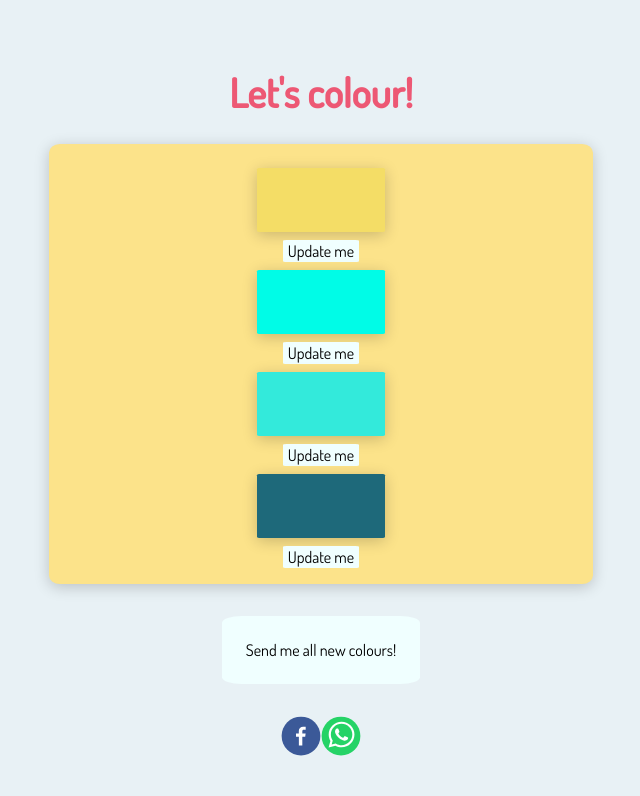
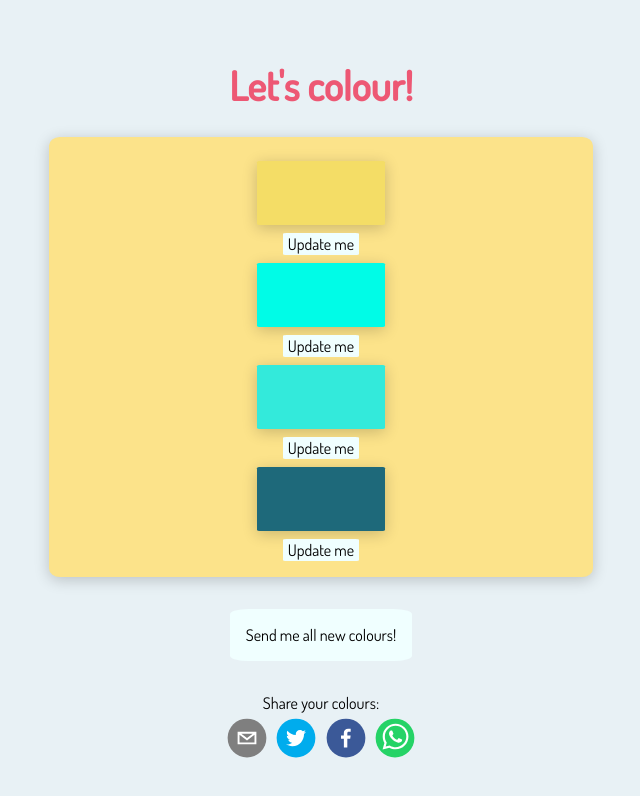
Before and after one commit to Moggach/colouring-in, a React (Create React App) app: page / in a window 1280 px wide. Shown: the top 796 px of the page, without its empty margins (319-959 px from the left). Built offline with nearby package versions, Linux system fonts and the light colour scheme.

Commit message:
adding missing share buttons and styling them

```diff
--- a/src/App.js
+++ b/src/App.js
@@ -9,7 +9,9 @@ function App() {
       <h1>Let's colour!</h1>
       <ColorGrid />
       <RefreshButton />
-      <ShareButtons />
+      <div>
+        Share your colours: <ShareButtons />
+      </div>
     </div>
   );
 }
--- a/src/components/refreshbutton.css
+++ b/src/components/refreshbutton.css
@@ -4,7 +4,7 @@
 }
 
 .refresh-button > button {
-  padding: 1.5rem;
+  padding: 1rem;
   font-size: 1rem;
   border-radius: 10%;
 }
--- a/src/components/shareButtons.js
+++ b/src/components/shareButtons.js
@@ -1,10 +1,14 @@
 import React, { Component } from 'react';
-
+import './sharebuttons.css';
 import {
   FacebookShareButton,
   WhatsappShareButton,
+  EmailShareButton,
+  TwitterShareButton,
   WhatsappIcon,
   FacebookIcon,
+  EmailIcon,
+  TwitterIcon,
 } from 'react-share';
 
 export default class ShareButtons extends Component {
@@ -12,11 +16,16 @@ export default class ShareButtons extends Component {
     const shareUrl = 'https://www.bbc.co.uk/';
     return (
       <div>
-        <FacebookShareButton url={shareUrl}>
+        <EmailShareButton url={shareUrl} className="icon">
+          <EmailIcon size={40} round={true} />
+        </EmailShareButton>
+        <TwitterShareButton url={shareUrl} className="icon">
+          <TwitterIcon size={40} round={true} />
+        </TwitterShareButton>
+        <FacebookShareButton url={shareUrl} className="icon">
           <FacebookIcon size={40} round={true} />
         </FacebookShareButton>
-
-        <WhatsappShareButton url={shareUrl}>
+        <WhatsappShareButton url={shareUrl} className="icon">
           <WhatsappIcon size={40} round={true} />
         </WhatsappShareButton>
       </div>
--- /dev/null
+++ b/src/components/sharebuttons.css
@@ -0,0 +1,3 @@
+.icon {
+  margin: 0.3rem;
+}
```
